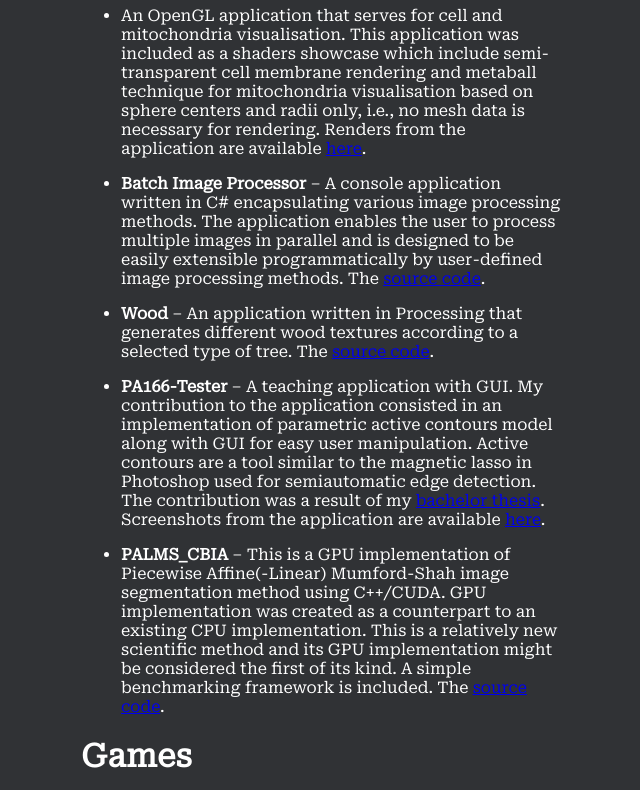
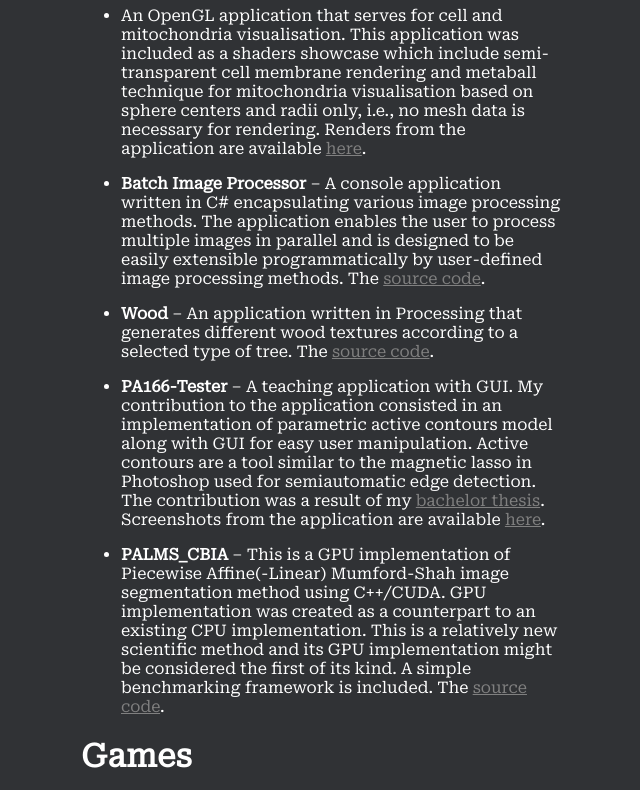
Before and after one commit to carbon1911/carbon1911.github.io, a plain HTML site: page portfolio/portfolio.html in a window 1280 px wide. Shown: the part 167-957 px from the top of the page, without its empty margins (319-959 px from the left). Drawn offline with Linux system fonts and the light colour scheme.

Commit message:
changed color of hyperlinks

```diff
--- a/portfolio/styles.css
+++ b/portfolio/styles.css
@@ -24,6 +24,14 @@ li {
 	color: white;
 }
 
+a:link {
+	color: grey
+}
+
+a:visited {
+	color: darkgray
+}
+
 /* Icon horizontal bar */
 .nav {
 	padding: 0px 0px 0px 0px;
```
